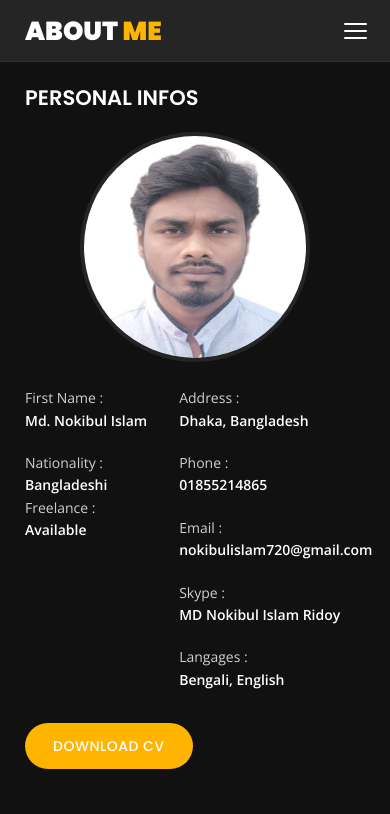
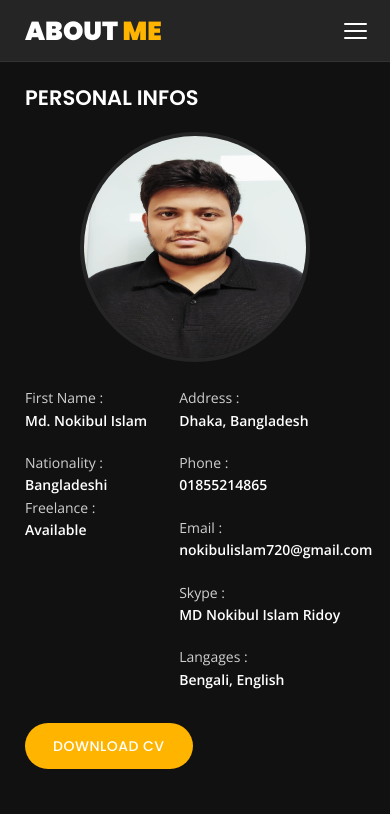
Before and after one commit to nokibulridoy/myside, a plain HTML site: page about.html in a window 390 px wide. Shown: the top 814 px of the page. Drawn offline with nearby package versions, Linux system fonts and the light colour scheme.

Commit message:
Update about.html

```diff
--- a/about.html
+++ b/about.html
@@ -144,7 +144,7 @@
                         <h3 class="text-uppercase custom-title mb-0 ft-wt-600">{{getValue('about_personal_info_title')}}</h3>
                     </div>
                     <div class="col-12 d-block d-sm-none">
-                        <img src="img/img-mobile.jpg" class="img-fluid main-img-mobile" alt="my picture" />
+                        <img src="img/nokibul.jpeg" class="img-fluid main-img-mobile" alt="my picture" />
                     </div>
                     <div class="col-5">
                         <ul class="about-list list-unstyled open-sans-font">
```
